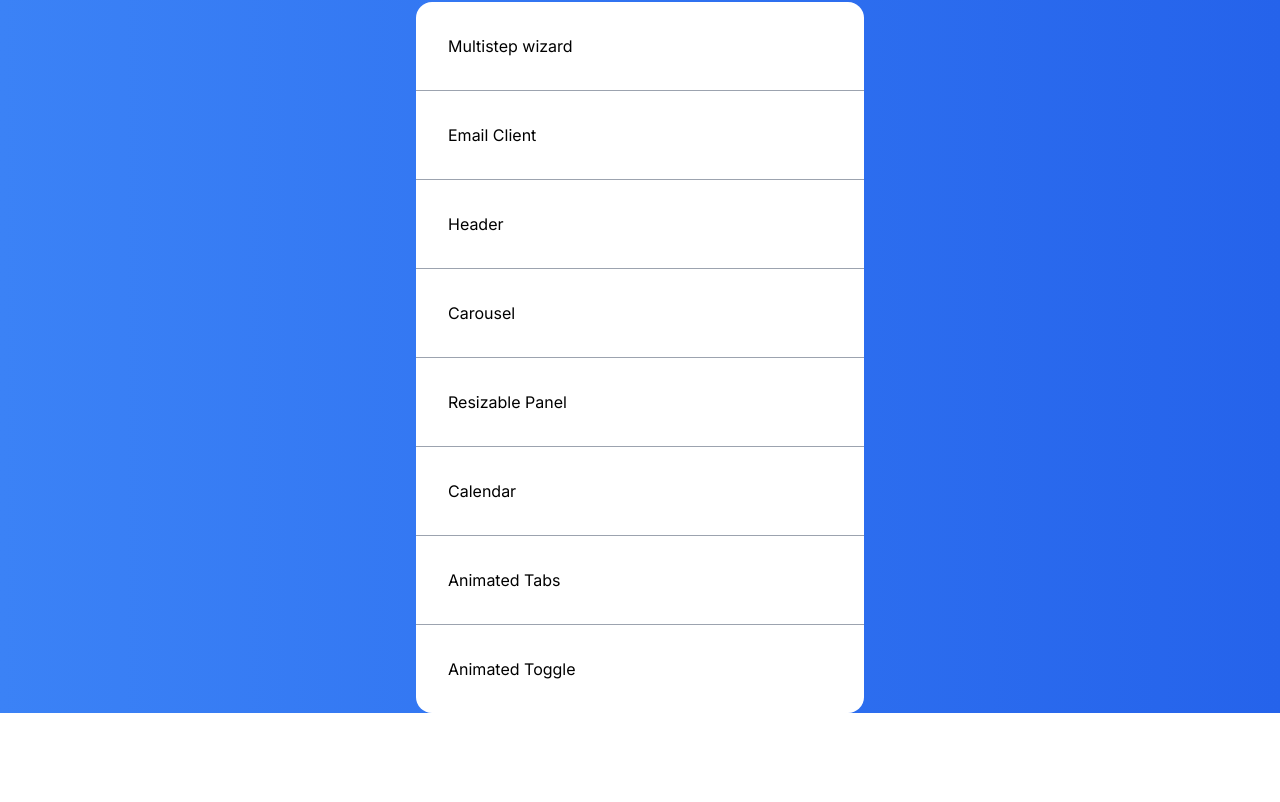
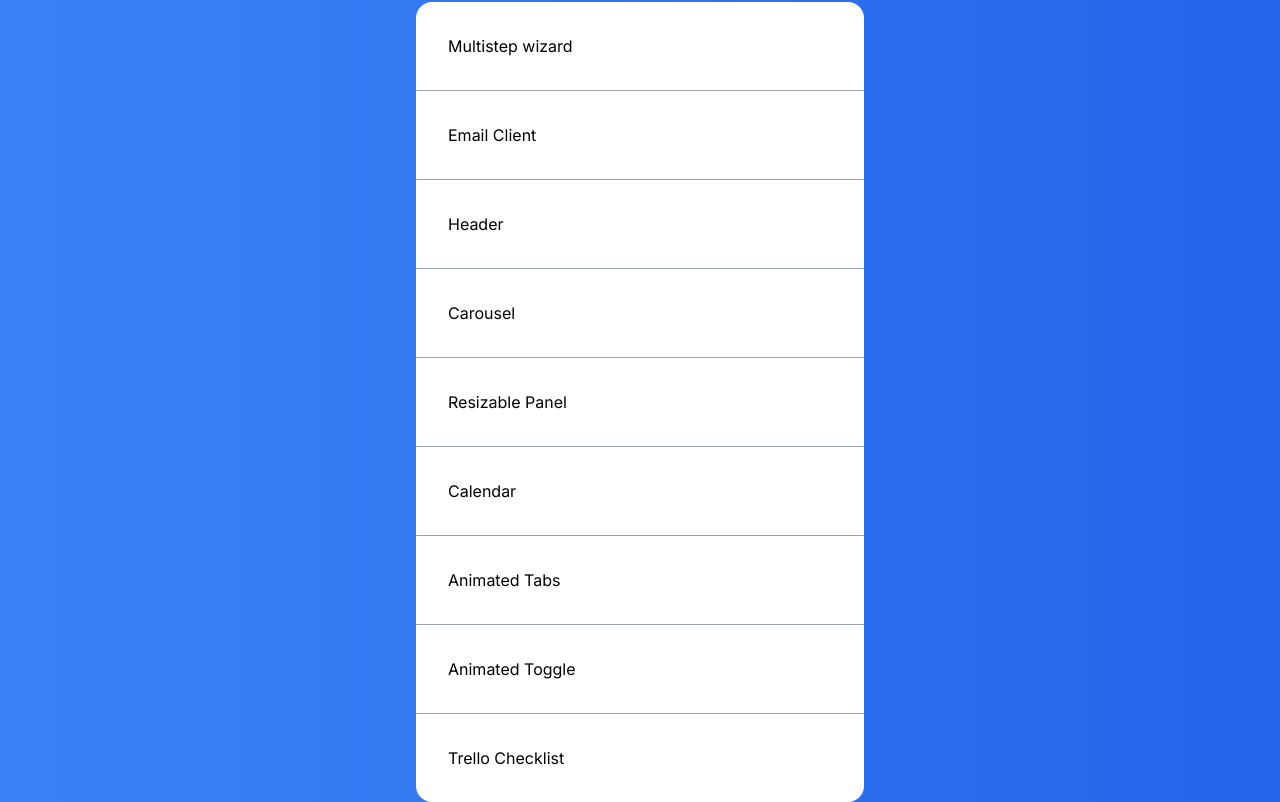
Before and after one commit to ismaelherreradev/ui-framer-motion, a Next.js app: page / in a window 1280 px wide. Shown: the part 158-960 px from the top of the page. Before the commit the page ends 871 px from the top, so only its background shows below. Built offline with nearby package versions, Linux system fonts and the light colour scheme.

Commit message:
trello checklist

```diff
--- a/src/pages/index.tsx
+++ b/src/pages/index.tsx
@@ -60,6 +60,10 @@ export default function Home() {
                 href={"/animated-toggle"}>
                 Animated Toggle
               </Link>
+              <Link  className="cursor-pointer p-8 hover:bg-slate-200"
+                href={"/trello-checklist"}>
+                Trello Checklist
+              </Link>
             </div>
           </div>
         </div>
```
